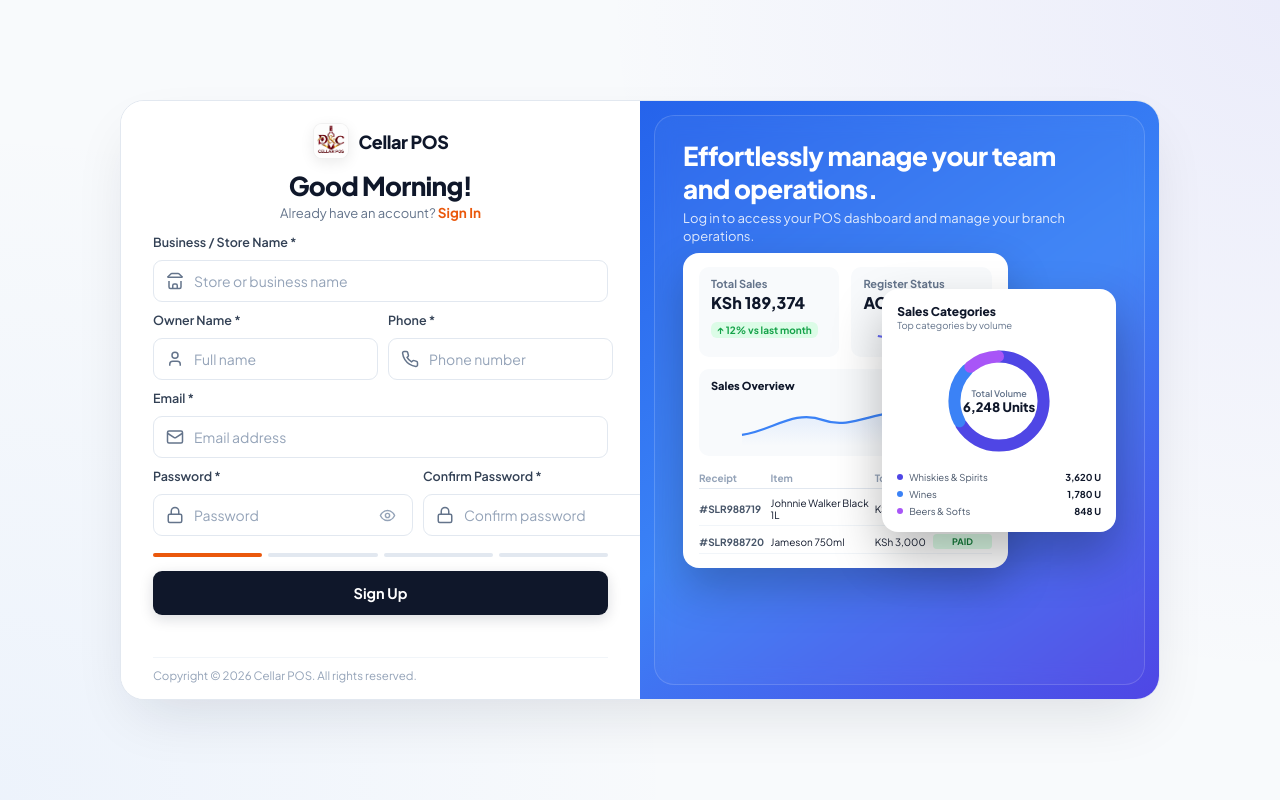
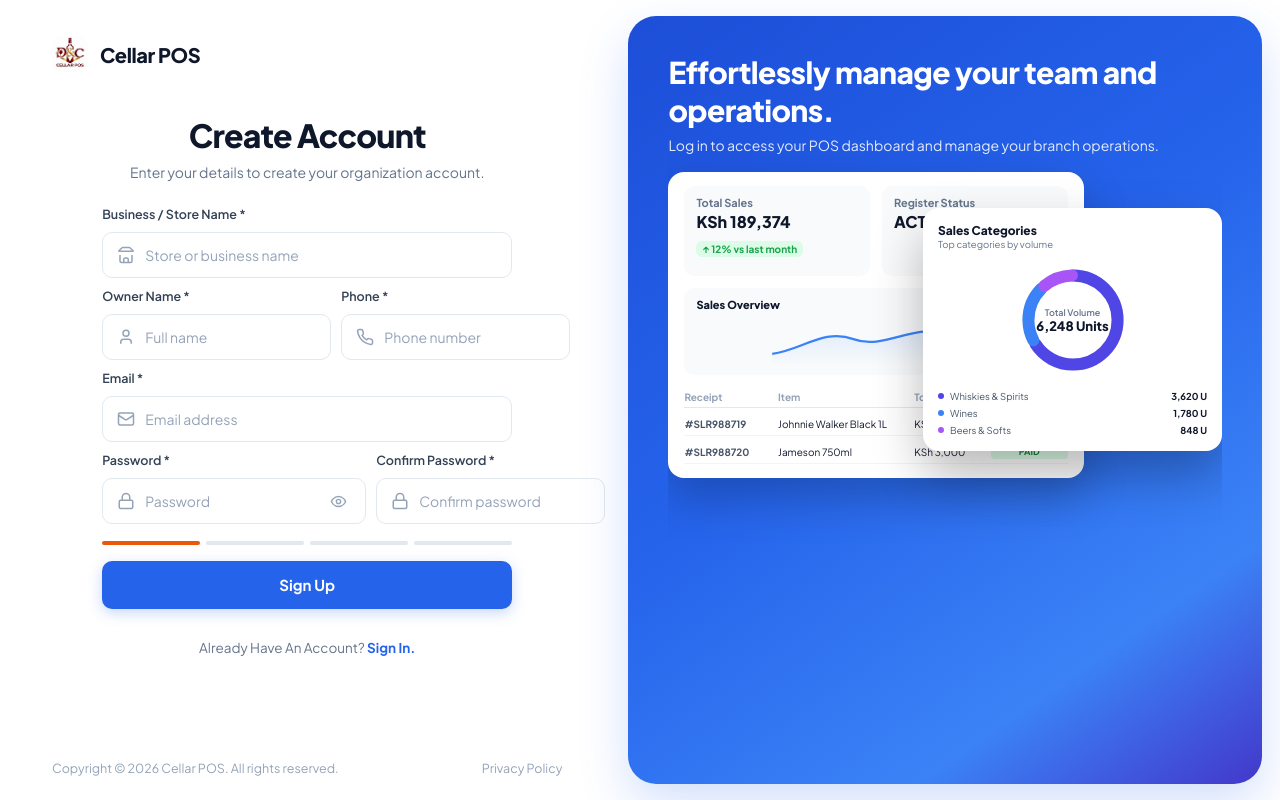
Before and after one commit to Junior-Dan/POS, a website built with Vite: page index.html in a window 1280 px wide. Built offline with nearby package versions, Linux system fonts and the light colour scheme; no server answers; files whose address does not match are found by name.

Commit message:
feat(auth): match full-screen saas landing layout with royal blue theme and centered forms

```diff
--- a/src/components/SetupScreen.js
+++ b/src/components/SetupScreen.js
@@ -4,7 +4,11 @@ export function renderAuthLandingScreen(overrideMode = null) {
   let isRegisterSetup = false;
   const effectiveMode = overrideMode || window.currentAuthTab;
 
-  if (effectiveMode === 'setup' || effectiveMode === 'register') {
+  if (typeof window !== 'undefined' && (window.location.hash === '#login' || window.location.search.includes('auth=login'))) {
+    isRegisterSetup = false;
+  } else if (typeof window !== 'undefined' && (window.location.hash === '#register' || window.location.hash === '#setup' || window.location.search.includes('auth=register'))) {
+    isRegisterSetup = true;
+  } else if (effectiveMode === 'setup' || effectiveMode === 'register') {
     isRegisterSetup = true;
   } else if (effectiveMode === 'login') {
     isRegisterSetup = false;
@@ -28,8 +32,7 @@ export function renderAuthLandingScreen(overrideMode = null) {
       <div class="welcome-setup-card">
         <!-- LEFT PANEL: AUTH FORM (Matches Reference Design) -->
         <div class="welcome-auth-pane ${isRegisterSetup ? 'auth-mode-register' : 'auth-mode-login'}">
-          <div class="auth-pane-content">
-            <!-- Brand Logo & Name Centered -->
+          <!-- Top-Left Brand Logo & Name -->
           <div class="welcome-brand-header">
             <div class="welcome-logo-badge">
               <img src="/logo.jpeg" alt="Cellar POS Logo" class="sys-logo-img" />
@@ -37,13 +40,14 @@ export function renderAuthLandingScreen(overrideMode = null) {
             <span class="welcome-brand-name">Cellar POS</span>
           </div>
 
-            <!-- Main Greeting & Mode Switcher -->
+          <!-- Centered Auth Form Box -->
+          <div class="auth-pane-content">
             <div class="auth-header-section">
-              <h1 class="welcome-title">${greeting}</h1>
+              <h1 class="welcome-title">${isRegisterSetup ? 'Create Account' : 'Welcome Back'}</h1>
               <p class="welcome-subtitle">
                 ${isRegisterSetup
-                  ? `Already have an account? <button type="button" class="auth-toggle-link" onclick="switchAuthMode('login')">Sign In</button>`
-                  : `Don't have an account? <button type="button" class="auth-toggle-link" onclick="switchAuthMode('setup')">Sign Up</button>`
+                  ? 'Enter your details to create your organization account.'
+                  : 'Enter your email and password to access your account.'
                 }
               </p>
             </div>
@@ -128,6 +132,10 @@ export function renderAuthLandingScreen(overrideMode = null) {
                 <button type="submit" class="welcome-submit-btn">
                   <span>Sign Up</span>
                 </button>
+
+                <p class="auth-switch-footer">
+                  Already Have An Account? <button type="button" class="auth-toggle-link" onclick="switchAuthMode('login')">Sign In.</button>
+                </p>
               </form>
             ` : `
               <!-- UNIFIED SIGN IN FORM -->
@@ -143,12 +151,7 @@ export function renderAuthLandingScreen(overrideMode = null) {
                 </div>
 
                 <div class="form-group">
-                  <div class="form-label-row">
                   <label class="form-label">Password</label>
-                    <button type="button" onclick="openForgotPasswordModal()" class="auth-forgot-link">
-                      Forgot Password?
-                    </button>
-                  </div>
                   <div class="auth-input-wrap">
                     <svg class="auth-input-icon" viewBox="0 0 24 24" fill="none" stroke="currentColor" stroke-width="2">
                       <rect width="18" height="11" x="3" y="11" rx="2" ry="2"/><path d="M7 11V7a5 5 0 0 1 10 0v4"/>
@@ -160,21 +163,38 @@ export function renderAuthLandingScreen(overrideMode = null) {
                   </div>
                 </div>
 
+                <div class="auth-remember-row">
+                  <label class="auth-checkbox-label">
+                    <input type="checkbox" id="loginRememberMe" checked />
+                    <span>Remember Me</span>
+                  </label>
+                  <button type="button" onclick="openForgotPasswordModal()" class="auth-forgot-link">
+                    Forgot Your Password?
+                  </button>
+                </div>
+
                 <div id="loginEmailErrorMsg" class="setup-error-msg"></div>
 
                 <button type="submit" class="welcome-submit-btn">
-                  <span>Sign In</span>
+                  <span>Log In</span>
                 </button>
+
+                <p class="auth-switch-footer">
+                  Don't Have An Account? <button type="button" class="auth-toggle-link" onclick="switchAuthMode('setup')">Register Now.</button>
+                </p>
               </form>
             `}
           </div>
 
+          <!-- Bottom Footer Bar -->
           <div class="welcome-footer-bar">
             <span>Copyright © 2026 Cellar POS. All rights reserved.</span>
+            <span class="footer-privacy-link">Privacy Policy</span>
           </div>
         </div>
 
         <!-- RIGHT PANEL: HERO BANNER -->
+        <div class="welcome-hero-wrapper">
           <div class="welcome-hero-pane">
             <div class="hero-pane-inner">
               <div class="hero-header-text">
@@ -279,5 +299,6 @@ export function renderAuthLandingScreen(overrideMode = null) {
         </div>
       </div>
     </div>
+  </div>
   `;
 }
--- a/src/styles/main.css
+++ b/src/styles/main.css
@@ -1528,101 +1528,89 @@ svg.icon-lg { width: 24px; height: 24px; }
   box-shadow: 0 4px 14px rgba(255, 86, 48, 0.4);
 }
 
-/* Modern Split-Screen Welcome Setup Landing Page (Fixed Viewport, No Page Scroll) */
+/* Full-Screen Modern SaaS Auth Layout (Reference Design Match) */
 .welcome-setup-container {
   height: 100vh;
   max-height: 100vh;
   width: 100vw;
   max-width: 100vw;
   overflow: hidden;
-  display: flex;
-  align-items: center;
-  justify-content: center;
-  background: radial-gradient(circle at top right, rgba(79, 70, 229, 0.08), transparent 45%),
-              radial-gradient(circle at bottom left, rgba(59, 130, 246, 0.06), transparent 45%),
-              #f8fafc;
-  padding: 12px;
+  background: #ffffff;
+  padding: 0;
+  margin: 0;
   box-sizing: border-box;
 }
 
 .welcome-setup-card {
-  width: 100%;
-  max-width: 1040px;
-  height: min(600px, calc(100vh - 24px));
-  max-height: calc(100vh - 24px);
+  width: 100vw;
+  height: 100vh;
+  max-width: 100vw;
+  max-height: 100vh;
   background: #ffffff;
-  border: 1px solid #e2e8f0;
-  border-radius: 24px;
-  box-shadow: 0 25px 60px -15px rgba(15, 23, 42, 0.12);
+  border: none;
+  border-radius: 0;
+  box-shadow: none;
   color: #0f172a;
   display: grid;
-  grid-template-columns: 50% 50%;
+  grid-template-columns: 48% 52%;
   overflow: hidden;
-  animation: fadeInScale 0.35s cubic-bezier(0.16, 1, 0.3, 1);
+  padding: 0;
+  margin: 0;
 }
 
 @media (max-width: 960px) {
   .welcome-setup-card {
     grid-template-columns: 1fr;
-    max-width: 480px;
-    height: auto;
-    max-height: calc(100vh - 20px);
   }
-  .welcome-hero-pane {
+  .welcome-hero-wrapper {
     display: none !important;
   }
 }
 
-/* Left Pane: Auth Form (Spacious, Clean Design, Non-Scrollable) */
+/* Left Pane: Full Height, Pure White, Centered Form */
 .welcome-auth-pane {
   display: flex;
   flex-direction: column;
   justify-content: space-between;
-  padding: 22px 32px 16px 32px;
+  padding: 36px 52px 24px 52px;
   box-sizing: border-box;
   background: #ffffff;
   color: #0f172a;
-  height: 100%;
-  max-height: 100%;
-  overflow: hidden; /* Strict: Never scroll on left side */
-}
-
-.auth-pane-content {
-  display: flex;
-  flex-direction: column;
-  width: 100%;
-}
-
-.welcome-auth-pane.auth-mode-login .auth-pane-content {
-  margin: auto 0;
-  justify-content: center;
+  height: 100vh;
+  max-height: 100vh;
+  overflow-y: auto;
+  scrollbar-width: none;
+}
+
+.welcome-auth-pane::-webkit-scrollbar {
+  display: none;
 }
 
 @media (max-width: 520px) {
   .welcome-auth-pane {
-    padding: 16px 18px 14px 18px;
+    padding: 20px 24px 16px 24px;
   }
 }
 
+/* Brand Header: Top-Left Pinned */
 .welcome-brand-header {
   display: flex;
   align-items: center;
-  justify-content: center;
-  gap: 10px;
-  margin-bottom: 12px;
+  justify-content: flex-start;
+  gap: 12px;
+  margin-bottom: 0;
+  flex-shrink: 0;
 }
 
 .welcome-logo-badge {
   width: 36px;
   height: 36px;
   border-radius: 9px;
-  background: #ffffff;
+  background: transparent;
   display: flex;
   align-items: center;
   justify-content: center;
   overflow: hidden;
-  box-shadow: 0 4px 14px rgba(0, 0, 0, 0.08);
-  border: 1px solid rgba(0, 0, 0, 0.06);
   flex-shrink: 0;
 }
 
@@ -1631,6 +1619,7 @@ svg.icon-lg { width: 24px; height: 24px; }
   height: 100%;
   object-fit: cover;
   display: block;
+  border-radius: 8px;
 }
 
 .topbar-logo-img {
@@ -1645,37 +1634,95 @@ svg.icon-lg { width: 24px; height: 24px; }
 }
 
 .welcome-brand-name {
-  font-size: 18px;
+  font-size: 20px;
   font-weight: 800;
   color: #0f172a;
   letter-spacing: -0.4px;
+}
+
+/* Center Content: Centered Horizontally and Vertically */
+.auth-pane-content {
+  max-width: 410px;
+  width: 100%;
+  margin: auto auto;
+  display: flex;
+  flex-direction: column;
 }
 
 .auth-header-section {
   text-align: center;
-  margin-bottom: 12px;
+  margin-bottom: 24px;
 }
 
 .welcome-title {
-  font-size: 26px;
+  font-size: 32px;
   font-weight: 800;
   color: #0f172a;
-  letter-spacing: -0.7px;
-  margin: 0 0 3px 0;
+  letter-spacing: -0.8px;
+  margin: 0 0 8px 0;
   line-height: 1.15;
 }
 
 .welcome-subtitle {
+  font-size: 14px;
+  color: #64748b;
+  line-height: 1.45;
+  margin: 0;
+}
+
+.auth-remember-row {
+  display: flex;
+  align-items: center;
+  justify-content: space-between;
   font-size: 13px;
   color: #64748b;
-  line-height: 1.4;
-  margin: 0;
+  margin-top: 4px;
+}
+
+.auth-checkbox-label {
+  display: flex;
+  align-items: center;
+  gap: 8px;
+  cursor: pointer;
+  user-select: none;
+}
+
+.auth-checkbox-label input[type="checkbox"] {
+  width: 16px;
+  height: 16px;
+  accent-color: #2563eb;
+  cursor: pointer;
+  border-radius: 4px;
+}
+
+.auth-forgot-link {
+  background: none;
+  border: none;
+  color: #2563eb;
+  font-weight: 600;
+  font-size: 13px;
+  cursor: pointer;
+  padding: 0;
+  transition: color 0.15s ease;
+}
+
+.auth-forgot-link:hover {
+  color: #1d4ed8;
+  text-decoration: underline;
+}
+
+.auth-switch-footer {
+  text-align: center;
+  font-size: 13.5px;
+  color: #64748b;
+  margin-top: 20px;
+  margin-bottom: 0;
 }
 
 .auth-toggle-link {
   background: none;
   border: none;
-  color: #ea580c;
+  color: #2563eb;
   font-weight: 700;
   font-size: 13.5px;
   cursor: pointer;
@@ -1684,7 +1731,7 @@ svg.icon-lg { width: 24px; height: 24px; }
 }
 
 .auth-toggle-link:hover {
-  color: #c2410c;
+  color: #1d4ed8;
   text-decoration: underline;
 }
 
@@ -1693,30 +1740,30 @@ svg.icon-lg { width: 24px; height: 24px; }
   display: flex;
   align-items: center;
   border: 1.5px solid #e2e8f0;
-  border-radius: 9px;
+  border-radius: 10px;
   background: #ffffff;
-  padding: 0 12px;
-  height: 42px;
+  padding: 0 14px;
+  height: 46px;
   gap: 10px;
   transition: all 0.2s ease;
   box-sizing: border-box;
 }
 
 .auth-input-wrap:focus-within {
-  border-color: #0f172a;
-  box-shadow: 0 0 0 3px rgba(15, 23, 42, 0.08);
+  border-color: #2563eb;
+  box-shadow: 0 0 0 3px rgba(37, 99, 235, 0.12);
 }
 
 .auth-input-icon {
   width: 18px;
   height: 18px;
-  color: #64748b;
+  color: #94a3b8;
   flex-shrink: 0;
   transition: color 0.2s ease;
 }
 
 .auth-input-wrap:focus-within .auth-input-icon {
-  color: #0f172a;
+  color: #2563eb;
 }
 
 .auth-field {
@@ -1762,21 +1809,6 @@ svg.icon-lg { width: 24px; height: 24px; }
   margin-bottom: 6px;
 }
 
-.auth-forgot-link {
-  background: none;
-  border: none;
-  color: #ea580c;
-  font-size: 12px;
-  font-weight: 600;
-  cursor: pointer;
-  padding: 0;
-  transition: color 0.15s ease;
-}
-
-.auth-forgot-link:hover {
-  color: #c2410c;
-  text-decoration: underline;
-}
 
 .auth-password-bars {
   display: flex;
@@ -1984,14 +2016,25 @@ svg.icon-lg { width: 24px; height: 24px; }
 
 .welcome-footer-bar {
   margin-top: auto;
-  padding-top: 10px;
-  border-top: 1px solid #f1f5f9;
+  padding-top: 14px;
+  border-top: none;
   display: flex;
   align-items: center;
   justify-content: space-between;
-  font-size: 11.5px;
+  font-size: 12.5px;
   color: #94a3b8;
   flex-shrink: 0;
+}
+
+.footer-privacy-link {
+  color: #94a3b8;
+  cursor: pointer;
+  transition: color 0.15s ease;
+}
+
+.footer-privacy-link:hover {
+  color: #64748b;
+  text-decoration: underline;
 }
 
 .footer-link {
@@ -2005,29 +2048,37 @@ svg.icon-lg { width: 24px; height: 24px; }
   text-decoration: underline;
 }
 
-
-/* Right Pane: Hero Banner Showcase (Matches Reference Design) */
+/* Right Pane: Hero Wrapper & Rounded Vibrant Blue Card (Reference Match) */
+.welcome-hero-wrapper {
+  padding: 16px 18px 16px 14px;
+  height: 100vh;
+  box-sizing: border-box;
+}
+
 .welcome-hero-pane {
-  background: linear-gradient(145deg, #2563eb 0%, #3b82f6 50%, #4f46e5 100%);
-  padding: 14px;
+  height: 100%;
+  width: 100%;
+  border-radius: 28px;
+  background: linear-gradient(145deg, #1d4ed8 0%, #2563eb 45%, #3b82f6 80%, #4338ca 100%);
+  padding: 38px 40px 24px 40px;
   box-sizing: border-box;
+  display: flex;
+  flex-direction: column;
+  justify-content: flex-start;
+  position: relative;
+  overflow: hidden;
+  box-shadow: 0 20px 50px rgba(37, 99, 235, 0.2);
 }
 
 .hero-pane-inner {
   height: 100%;
   width: 100%;
-  border-radius: 20px;
-  background: rgba(255, 255, 255, 0.04);
-  backdrop-filter: blur(10px);
-  padding: 24px 28px 18px 28px;
-  box-sizing: border-box;
   display: flex;
   flex-direction: column;
   justify-content: flex-start;
-  gap: 8px;
+  gap: 12px;
   position: relative;
   overflow: hidden;
-  border: 1px solid rgba(255, 255, 255, 0.15);
 }
 
 .hero-header-text {
@@ -2035,25 +2086,25 @@ svg.icon-lg { width: 24px; height: 24px; }
 }
 
 .hero-title {
-  font-size: 26px;
+  font-size: 30px;
   font-weight: 800;
   color: #ffffff;
   line-height: 1.25;
-  letter-spacing: -0.5px;
-  margin: 0 0 4px 0;
+  letter-spacing: -0.6px;
+  margin: 0 0 6px 0;
 }
 
 .hero-subtitle {
-  font-size: 13px;
-  color: rgba(255, 255, 255, 0.85);
-  line-height: 1.4;
+  font-size: 14px;
+  color: rgba(255, 255, 255, 0.88);
+  line-height: 1.5;
   margin: 0;
 }
 
 .hero-mockup-stage {
   position: relative;
   height: 350px;
-  margin-top: 0;
+  margin-top: 4px;
   flex: 1;
 }
 
@@ -2376,27 +2427,34 @@ svg.icon-lg { width: 24px; height: 24px; }
 
 .welcome-submit-btn {
   width: 100%;
-  height: 44px;
-  border-radius: 9px;
-  margin-top: 4px;
-  background: #0f172a;
+  height: 48px;
+  border-radius: 10px;
+  margin-top: 6px;
+  background: #2563eb;
   border: none;
   color: #ffffff;
-  font-size: 14.5px;
+  font-size: 15px;
   font-weight: 700;
   display: flex;
   align-items: center;
   justify-content: center;
   gap: 8px;
   cursor: pointer;
-  box-shadow: 0 4px 14px rgba(15, 23, 42, 0.15);
+  box-shadow: 0 4px 14px rgba(37, 99, 235, 0.25);
   transition: all 0.2s ease;
 }
 
 .welcome-submit-btn:hover {
-  background: #1e293b;
-  transform: translateY(-1px);
-  box-shadow: 0 6px 18px rgba(15, 23, 42, 0.25);
+  background: #1d4ed8;
+  box-shadow: 0 6px 20px rgba(37, 99, 235, 0.35);
+}
+
+.auth-mode-login .welcome-setup-form {
+  gap: 18px;
+}
+
+.auth-mode-login .auth-header-section {
+  margin-bottom: 28px;
 }
 
 @media (max-height: 580px) {
```
Lines whose indentation alone changed are shown as unchanged.
